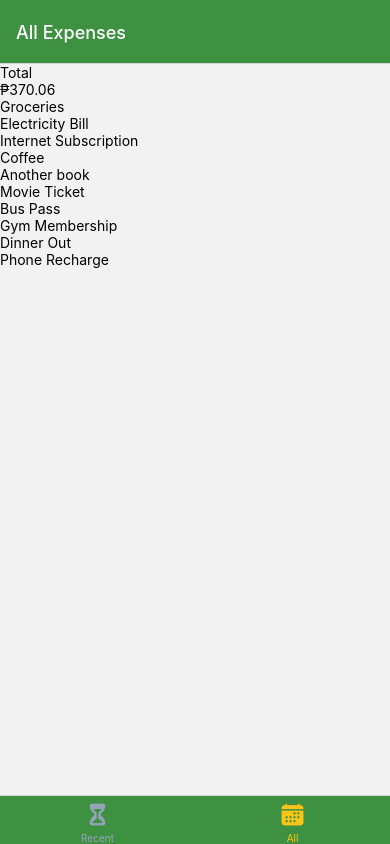
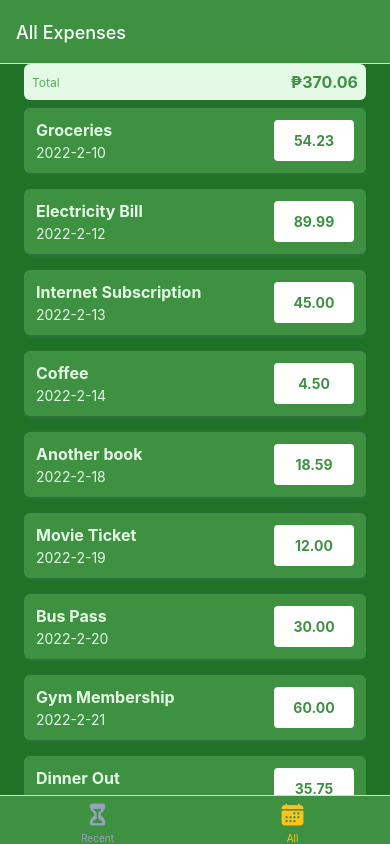
Before and after one commit to aaronersando/Expense-Tracker-App, a React Native app: screen /AllExpenses in a window 390 px wide. Built offline with nearby package versions, Linux system fonts and the light colour scheme.

Commit message:
Add ExpenseItem component and integrate it into ExpensesList; enhance ExpensesOutput and ExpensesSummary with styling and functionality

```diff
--- /dev/null
+++ b/components/ExpensesOutput/ExpenseItem.js
@@ -0,0 +1,56 @@
+import { View, Text, Pressable, StyleSheet, TextBase } from "react-native";
+import React from "react";
+import { GlobalStyles } from "../../constants/styles";
+import { getFormattedDate } from "../../util/date";
+
+export default function ExpenseItem({ description, amount, date }) {
+  return (
+    <Pressable>
+      <View style={styles.expenseItem}>
+        <View>
+          <Text style={[styles.textBase, styles.description]}>
+            {description}
+          </Text>
+          <Text style={styles.textBase}>{getFormattedDate(date)}</Text>
+        </View>
+        <View style={styles.amountContainer}>
+          <Text style={styles.amount}>{amount.toFixed(2)}</Text>
+        </View>
+      </View>
+    </Pressable>
+  );
+}
+
+const styles = StyleSheet.create({
+  expenseItem: {
+    padding: 12,
+    marginVertical: 8,
+    backgroundColor: GlobalStyles.colors.primary500,
+    flexDirection: "row",
+    justifyContent: "space-between",
+    borderRadius: 6,
+    elevation: 3,
+    shadowColor: GlobalStyles.colors.gray500,
+    shadowRadius: 4,
+    shadowOffset: { width: 1, height: 1 },
+    shadowOpacity: 0.4,
+  },
+  textBase: {
+    color: GlobalStyles.colors.primary50,
+  },
+  description: {
+    fontSize: 16,
+    marginBottom: 4,
+    fontWeight: "bold",
+  },
+  amountContainer: {
+    paddingHorizontal: 12,
+    paddingVertical: 4,
+    backgroundColor: "white",
+    justifyContent: "center",
+    alignItems: "center",
+    borderRadius: 4,
+    minWidth: 80,
+  },
+  amount: { color: GlobalStyles.colors.primary500, fontWeight: "bold" },
+});
--- a/components/ExpensesOutput/ExpensesList.js
+++ b/components/ExpensesOutput/ExpensesList.js
@@ -1,8 +1,9 @@
 import { View, Text, FlatList } from "react-native";
 import React from "react";
+import ExpenseItem from "./ExpenseItem";
 
 function renderExpenseItem(itemData) {
-  return <Text>{itemData.item.description}</Text>;
+  return <ExpenseItem {...itemData.item} />;
 }
 
 export default function ExpensesList({ expenses }) {
--- a/components/ExpensesOutput/ExpensesOutput.js
+++ b/components/ExpensesOutput/ExpensesOutput.js
@@ -1,7 +1,8 @@
-import { View, Text, FlatList } from "react-native";
+import { View, Text, FlatList, StyleSheet } from "react-native";
 import React from "react";
 import ExpensesSummary from "./ExpensesSummary";
 import ExpensesList from "./ExpensesList";
+import { GlobalStyles } from "../../constants/styles";
 
 const DUMMY_EXPENSES = [
   {
@@ -68,9 +69,19 @@
 
 export default function ExpensesOutput({ expenses, expensesPeriod }) {
   return (
-    <View>
+    <View style={styles.container}>
       <ExpensesSummary expenses={DUMMY_EXPENSES} periodName={expensesPeriod} />
       <ExpensesList expenses={DUMMY_EXPENSES} />
     </View>
   );
 }
+
+const styles = StyleSheet.create({
+  container: {
+    paddingHorizontal: 24,
+    paddingBottom: 0,
+
+    backgroundColor: GlobalStyles.colors.primary700,
+    flex: 1,
+  },
+});
--- a/components/ExpensesOutput/ExpensesSummary.js
+++ b/components/ExpensesOutput/ExpensesSummary.js
@@ -1,14 +1,35 @@
-import { View, Text } from "react-native";
+import { View, Text, StyleSheet } from "react-native";
 import React from "react";
+import { GlobalStyles } from "../../constants/styles";
 
 export default function ExpensesSummary({ expenses, periodName }) {
   const expenseSum = expenses.reduce((sum, expense) => {
     return sum + expense.amount;
   }, 0);
   return (
-    <View>
-      <Text>{periodName}</Text>
-      <Text>₱{expenseSum.toFixed(2)}</Text>
+    <View style={styles.container}>
+      <Text style={styles.period}>{periodName}</Text>
+      <Text style={styles.sum}>₱{expenseSum.toFixed(2)}</Text>
     </View>
   );
 }
+
+const styles = StyleSheet.create({
+  container: {
+    padding: 8,
+    backgroundColor: GlobalStyles.colors.primary50,
+    borderRadius: 6,
+    flexDirection: "row",
+    justifyContent: "space-between",
+    alignItems: "center",
+  },
+  period: {
+    fontSize: 12,
+    color: GlobalStyles.colors.primary400,
+  },
+  sum: {
+    fontSize: 16,
+    fontWeight: "bold",
+    color: GlobalStyles.colors.primary500,
+  },
+});
--- /dev/null
+++ b/util/date.js
@@ -0,0 +1,3 @@
+export function getFormattedDate(date) {
+  return `${date.getFullYear()}-${date.getMonth() + 1}-${date.getDate()}`;
+}
```
